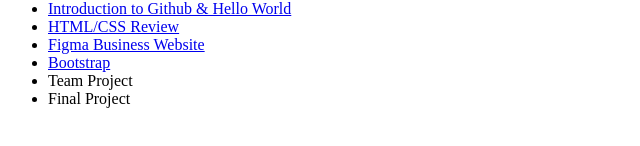
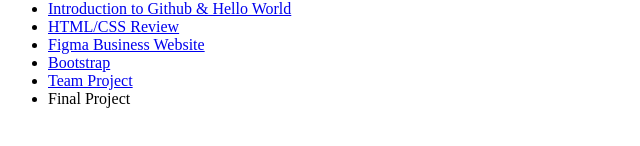
Before and after one commit to brooklynwingfield/chattwebdesign, a plain HTML site: page index.html in a window 1280 px wide. Shown: the part 286-432 px from the top of the page, 0-640 px from the left. Drawn offline with Linux system fonts and the light colour scheme.

Commit message:
Update index.html

```diff
--- a/index.html
+++ b/index.html
@@ -23,7 +23,7 @@
         <li><a href="HTML_&_CSS_Review/index.html">HTML/CSS Review</a></li>
         <li><a href="Figma_Business_Website/index.html">Figma Business Website</a></li>
         <li><a href="Bootstrap/index.html">Bootstrap</a></li>
-        <li>Team Project</li>
+        <li><a href="Team_Project/index.html">Team Project</a></li>
         <li>Final Project</li>
     </ul>
 </body>
```
